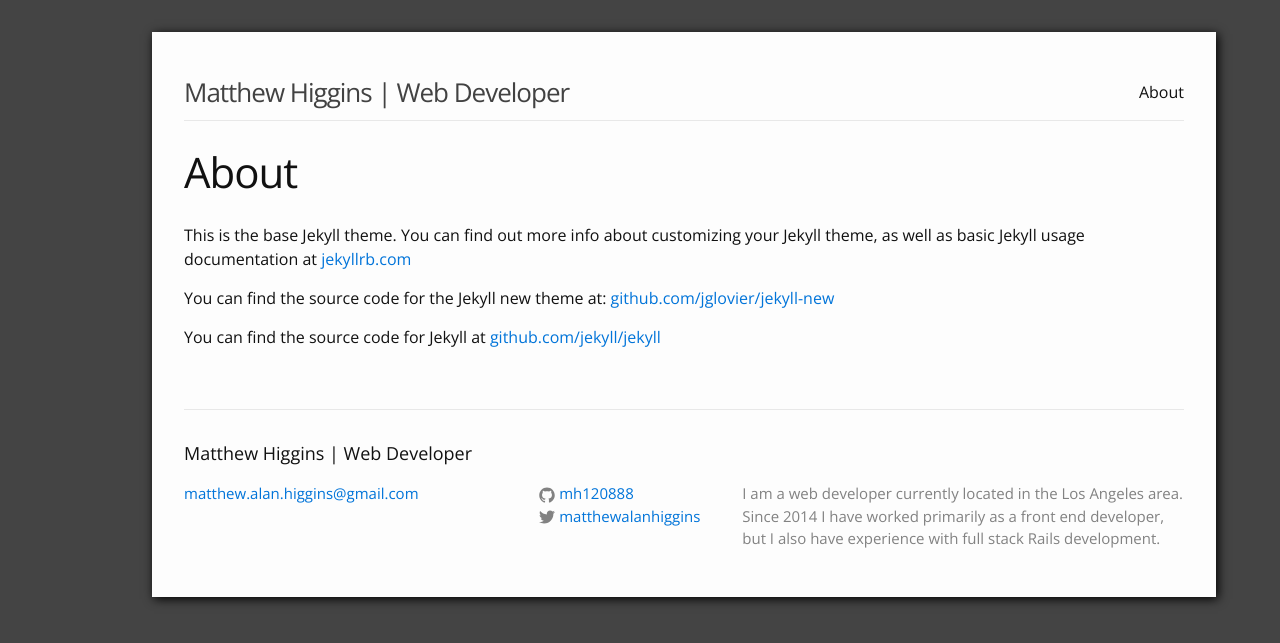
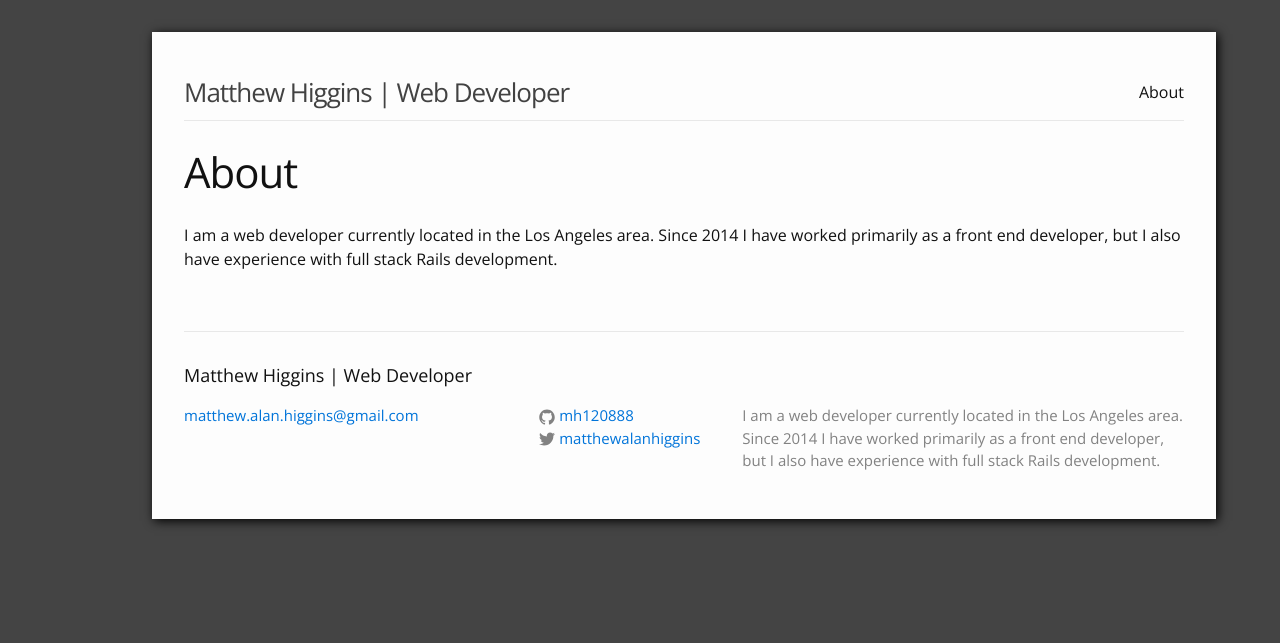
Before and after one commit to mh120888/new-portfolio, a Jekyll site: the page built from about.md, in a window 1280 px wide. Shown: the top 643 px of the page. Built offline with Jekyll 4.4.1, drawn with Linux system fonts in a browser that asks for light colours.

Commit message:
Updates About page

```diff
--- a/about.md
+++ b/about.md
@@ -4,8 +4,4 @@
 permalink: /about/
 ---
 
-This is the base Jekyll theme. You can find out more info about customizing your Jekyll theme, as well as basic Jekyll usage documentation at [jekyllrb.com](http://jekyllrb.com/)
-
-You can find the source code for the Jekyll new theme at: [github.com/jglovier/jekyll-new](https://github.com/jglovier/jekyll-new)
-
-You can find the source code for Jekyll at [github.com/jekyll/jekyll](https://github.com/jekyll/jekyll)
+I am a web developer currently located in the Los Angeles area. Since 2014 I have worked primarily as a front end developer, but I also have experience with full stack Rails development.
```
